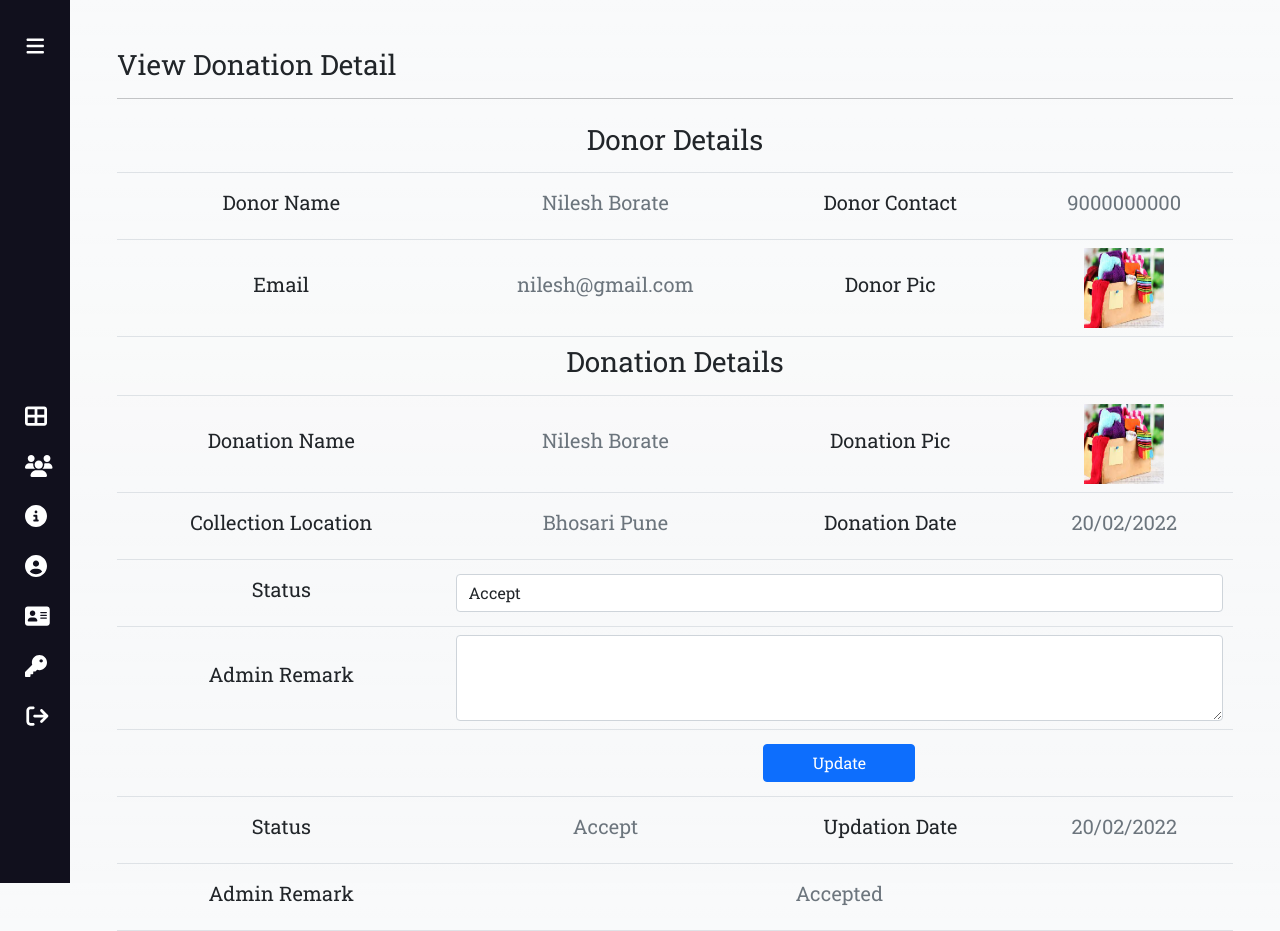
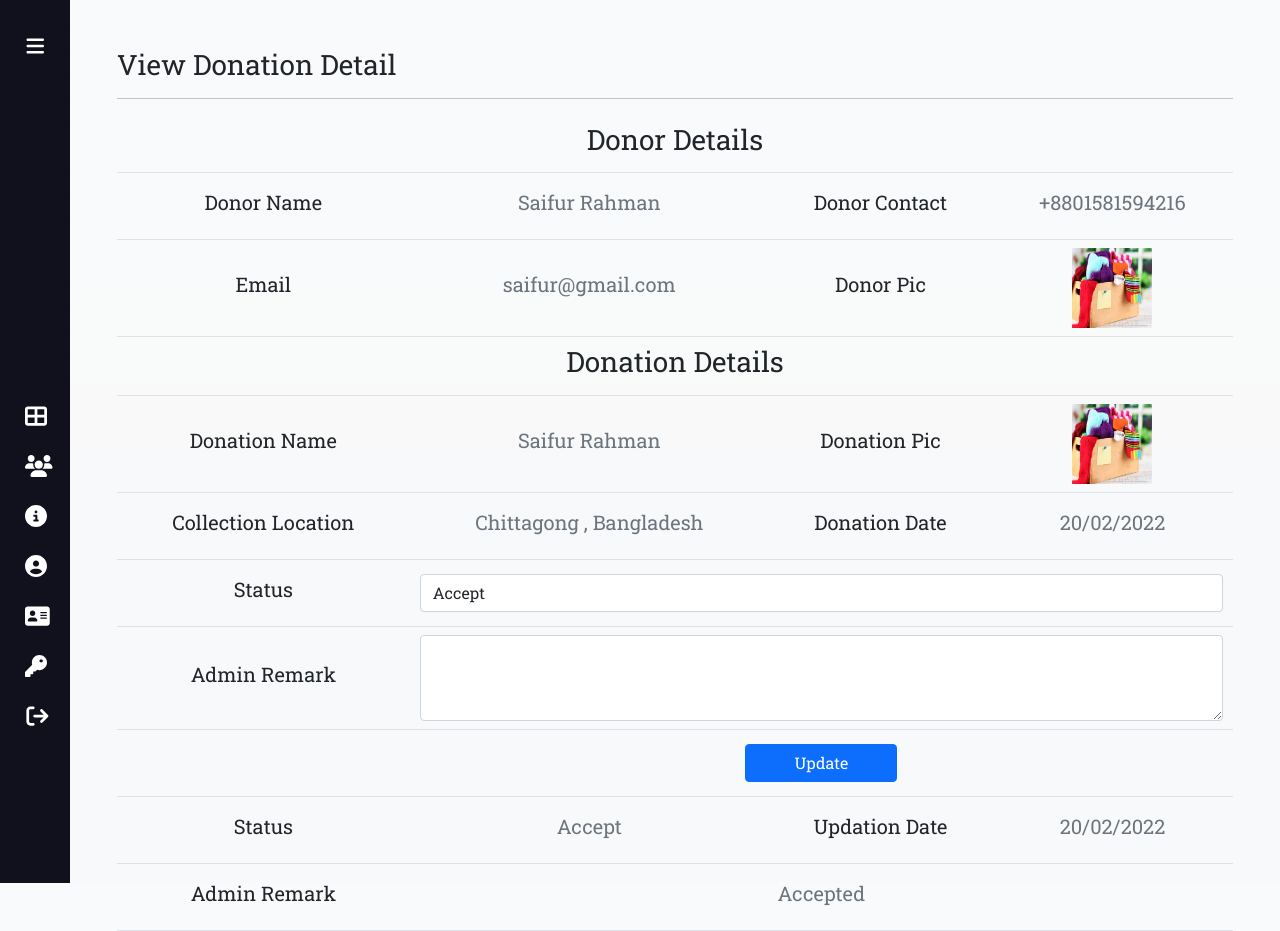
Before and after one commit to saifurc42/Charity-Donation-Platform-Volunteer-Opportunites, a Django app: page /view-donationdetail/1 in a window 1280 px wide. Run offline with Django 5.2, Linux system fonts and the light colour scheme; some libraries are stand-ins or nearby versions.

Commit message:
Update view-donationdetail.html

```diff
--- a/app/templates/view-donationdetail.html
+++ b/app/templates/view-donationdetail.html
@@ -11,13 +11,13 @@
           </tr>
           <tr class="align-middle text-center">
             <td><h5>Donor Name</h5></td>
-            <td><h5 class="text-secondary">Nilesh Borate</h5></td>
+            <td><h5 class="text-secondary">Saifur Rahman</h5></td>
             <td><h5>Donor Contact</h5></td>
-            <td><h5 class="text-secondary">9000000000</h5></td>
+            <td><h5 class="text-secondary">+8801581594216</h5></td>
         </tr>
           <tr class="align-middle text-center">
               <td><h5>Email</h5></td>
-              <td><h5 class="text-secondary">nilesh@gmail.com</h5></td>
+              <td><h5 class="text-secondary">saifur@gmail.com</h5></td>
               <td><h5>Donor Pic</h5></td>
             <td><img src="{% static 'images/cloth-donation.jfif' %}" width="80" height="80" /></td>
           </tr>
@@ -28,13 +28,13 @@
         </tr>
         <tr class="align-middle text-center">
           <td><h5>Donation Name</h5></td>
-          <td><h5 class="text-secondary">Nilesh Borate</h5></td>
+          <td><h5 class="text-secondary">Saifur Rahman</h5></td>
           <td><h5>Donation Pic</h5></td>
           <td><img src="{% static 'images/cloth-donation.jfif' %}" width="80" height="80" /></td>
       </tr>
       <tr class="align-middle text-center">
         <td><h5 >Collection Location</h5></td>
-        <td><h5 class="text-secondary">Bhosari Pune</h5></td>
+        <td><h5 class="text-secondary">Chittagong , Bangladesh</h5></td>
         <td><h5 >Donation Date</h5></td>
         <td><h5 class="text-secondary">20/02/2022</h5></td>
     </tr>
```
